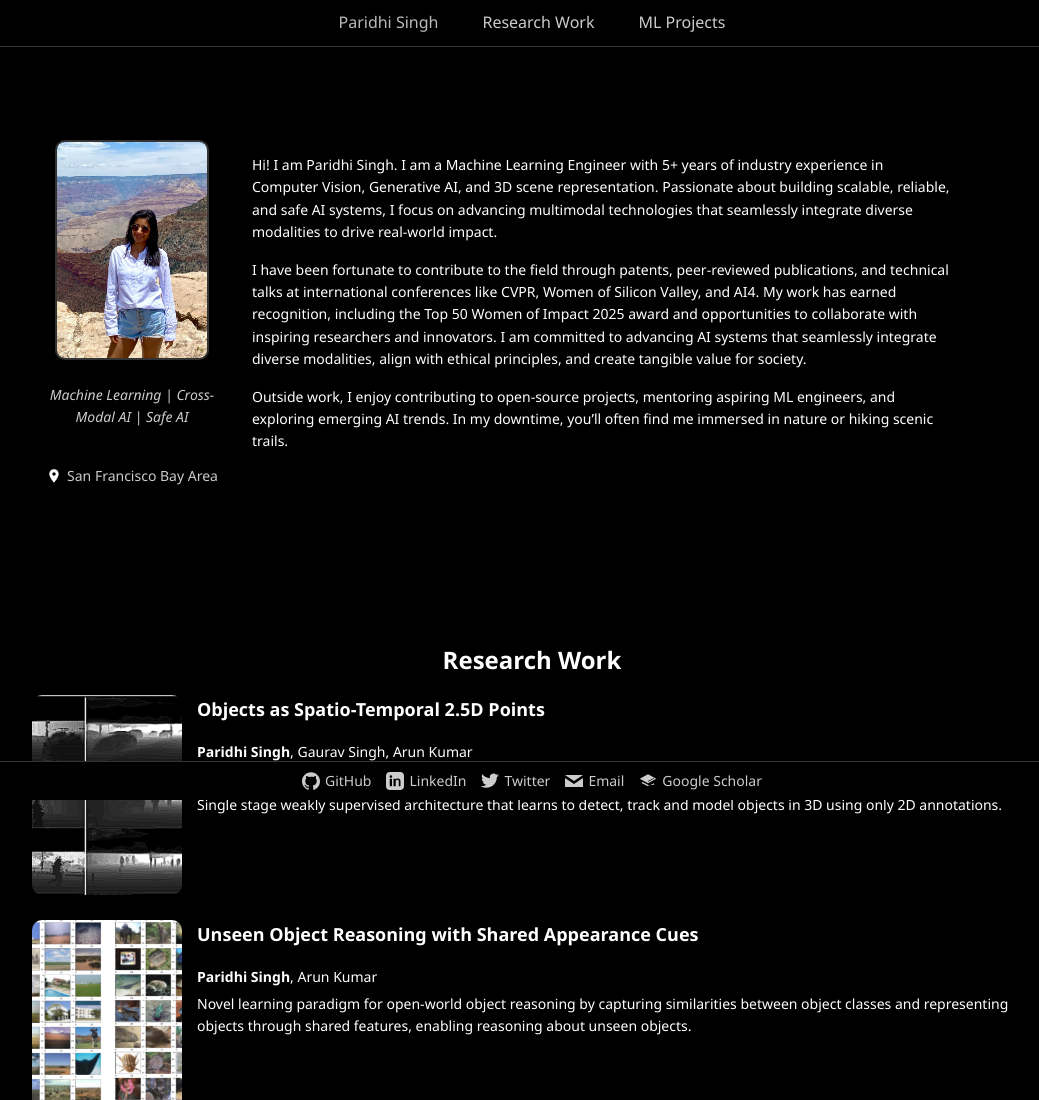
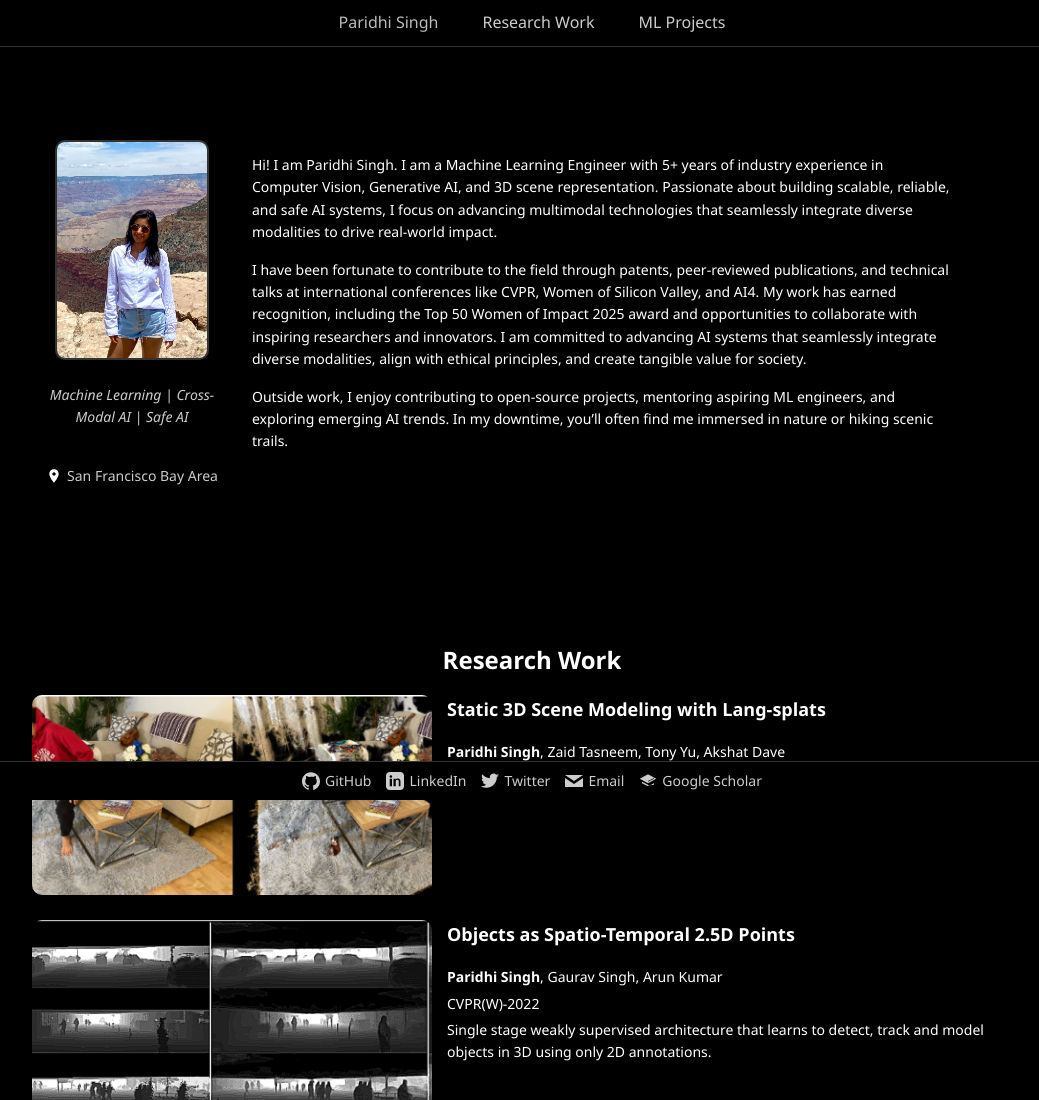
Before and after one commit to Pari-singh/Pari-singh.github.io, a plain HTML site: page index.html in a window 1280 px wide. Shown: the top 1100 px of the page, without its empty margins (108-1147 px from the left). Drawn offline with Linux system fonts and the light colour scheme.

Commit message:
research paper and background

```diff
--- a/assets/css/styles.css
+++ b/assets/css/styles.css
@@ -155,7 +155,7 @@ body {
 }
 
 .paper-image {
-    width: 150px;
+    width: 400px;
     height: 200px; /* Adjusted height */
     object-fit: cover;
     margin-right: 15px;
--- a/index.html
+++ b/index.html
@@ -75,6 +75,16 @@
     <!-- Research Work Section -->
     <section id="research" class="section research-section">
         <h2>Research Work</h2>
+
+        <!-- Paper 0 -->
+        <div class="research-paper">
+            <img src="images/paper0_image.png" alt="Static 3D Scene Modeling with Lang-splats" class="paper-image" loading="lazy">
+            <div class="paper-details">
+                <h3>Static 3D Scene Modeling with Lang-splats</h3>
+                <p><strong>Paridhi Singh</strong>, Zaid Tasneem, Tony Yu, Akshat Dave</p>
+                <p>Ongoing research</p>
+            </div>
+        </div>
 
         <!-- Paper 1 -->
         <div class="research-paper">
```
Also changed, not shown: images/paper0_image.png (added).
